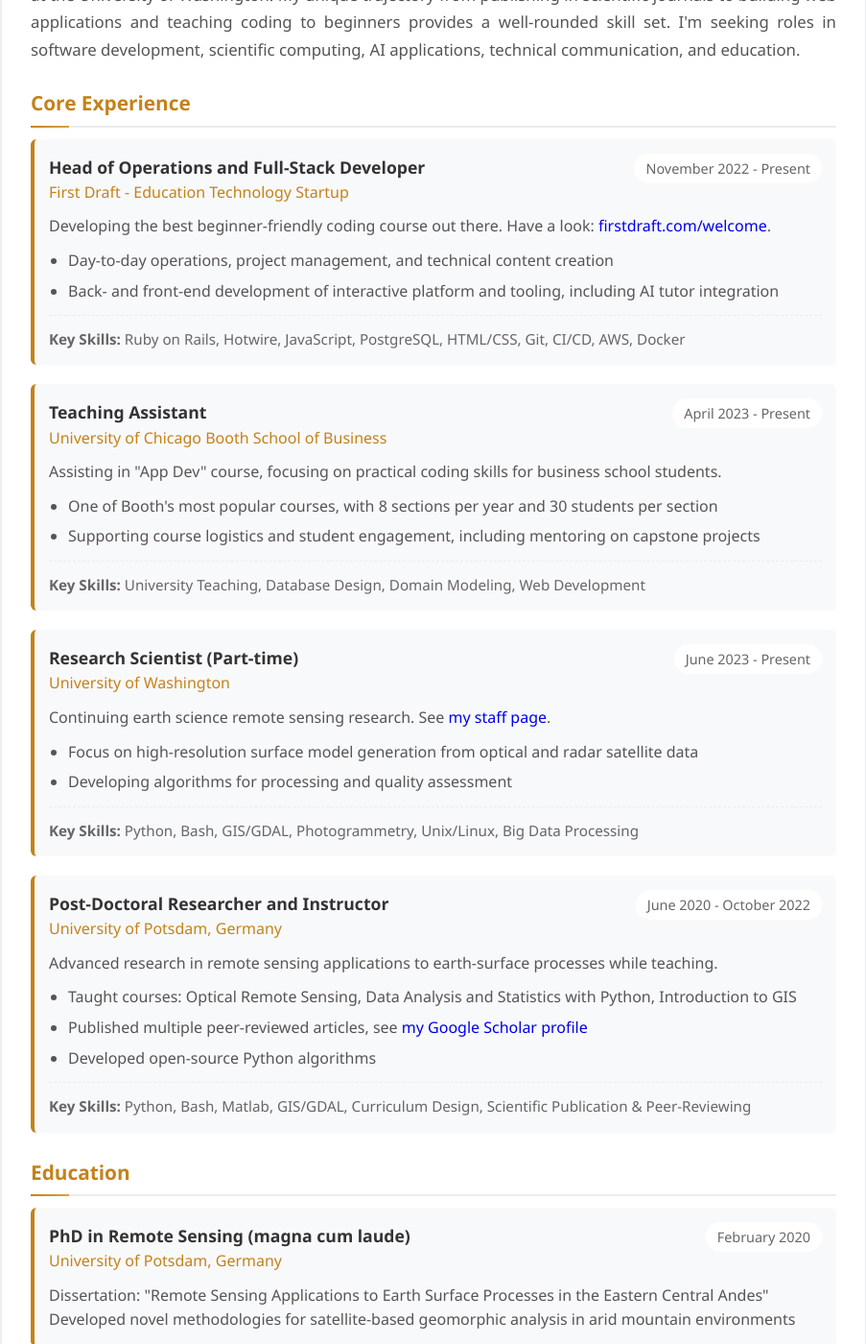
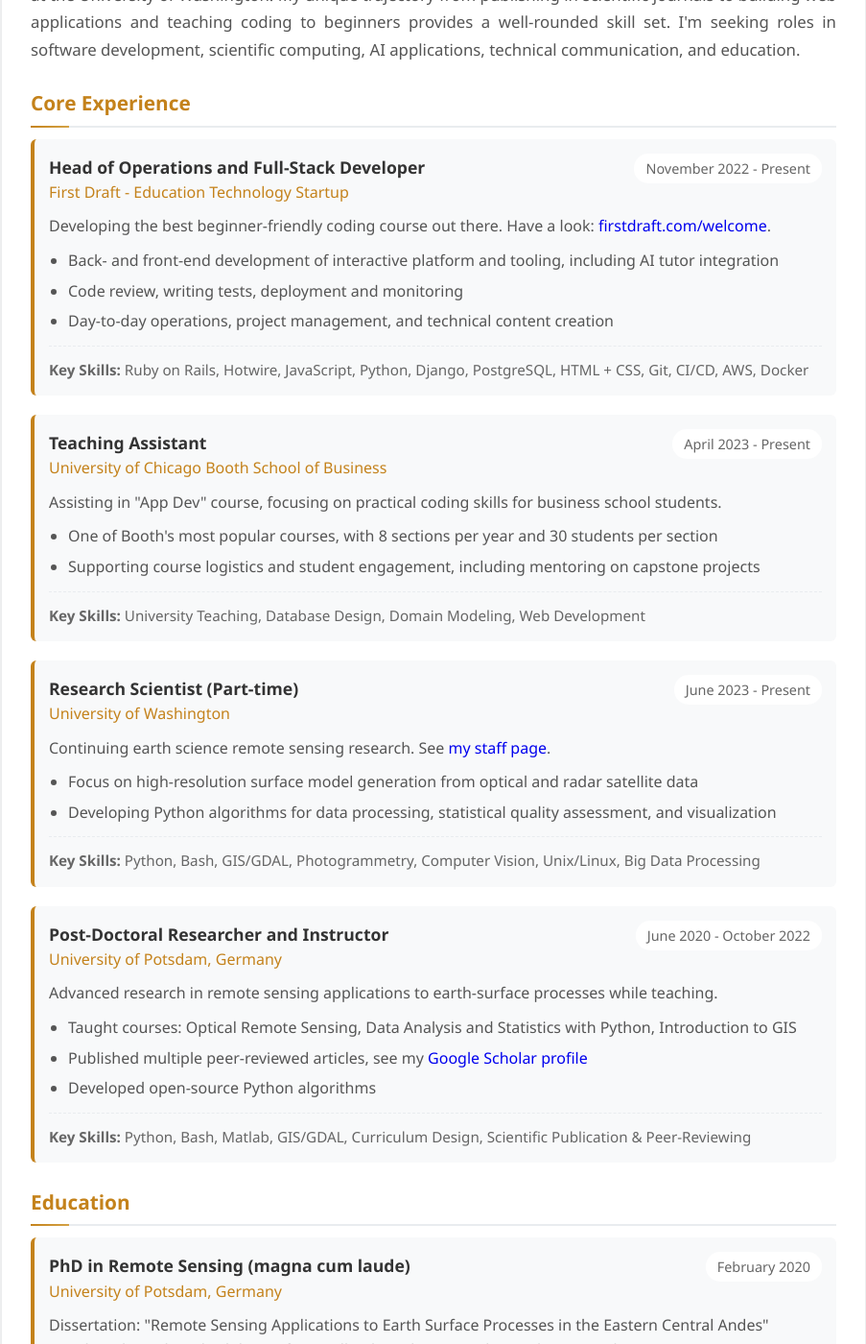
Before and after one commit to bpurinton/bpurinton.github.io, a Jekyll site: the page built from _pages/cv-current.html, in a window 1280 px wide and 1400 px high, scrolled down 387 px. Shown: the whole window at 96% size, without its empty margins (188-1091 px from the left). Built offline with Jekyll 4.4.1, drawn with Linux system fonts in a browser that asks for light colours.

Commit message:
CV tweak

```diff
--- a/_pages/cv-current.html
+++ b/_pages/cv-current.html
@@ -576,11 +576,12 @@
                     <div class="job-description">
                         Developing the best beginner-friendly coding course out there. Have a look: <a href="https://firstdraft.com/welcome" style="text-decoration: none;" target="_blank">firstdraft.com/welcome</a>.
                         <ul>
+                            <li>Back- and front-end development of interactive platform and tooling, including AI tutor integration</li>
+                            <li>Code review, writing tests, deployment and monitoring</li>
                             <li>Day-to-day operations, project management, and technical content creation</li>
-                            <li>Back- and front-end development of interactive platform and tooling, including AI tutor integration</li>
                         </ul>
                         <div class="tech-stack">
-                            <strong>Key Skills:</strong> Ruby on Rails, Hotwire, JavaScript, PostgreSQL, HTML/CSS, Git, CI/CD, AWS, Docker
+                            <strong>Key Skills:</strong> Ruby on Rails, Hotwire, JavaScript, Python, Django, PostgreSQL, HTML + CSS, Git, CI/CD, AWS, Docker
                         </div>
                     </div>
                 </div>
@@ -615,10 +616,10 @@
                         Continuing earth science remote sensing research. See <a href="https://uw-cryo.github.io/authors/ben/" style="text-decoration: none;" target="_blank">my staff page</a>.
                         <ul>
                             <li>Focus on high-resolution surface model generation from optical and radar satellite data</li>
-                            <li>Developing algorithms for processing and quality assessment</li>
+                            <li>Developing Python algorithms for data processing, statistical quality assessment, and visualization</li>
                         </ul>
                         <div class="tech-stack">
-                            <strong>Key Skills:</strong> Python, Bash, GIS/GDAL, Photogrammetry, Unix/Linux, Big Data Processing
+                            <strong>Key Skills:</strong> Python, Bash, GIS/GDAL, Photogrammetry, Computer Vision, Unix/Linux, Big Data Processing
                         </div>
                     </div>
                 </div>
@@ -634,7 +635,7 @@
                         Advanced research in remote sensing applications to earth-surface processes while teaching.
                         <ul>
                             <li>Taught courses: Optical Remote Sensing, Data Analysis and Statistics with Python, Introduction to GIS</li>
-                            <li>Published multiple peer-reviewed articles, see <a href="https://scholar.google.com/citations?hl=en&user=EacO3GQAAAAJ" style="text-decoration: none;" target="_blank">my Google Scholar profile</a></li>
+                            <li>Published multiple peer-reviewed articles, see my <a href="https://scholar.google.com/citations?hl=en&user=EacO3GQAAAAJ" style="text-decoration: none;" target="_blank">Google Scholar profile</a></li>
                             <li>Developed open-source Python algorithms</li>
                         </ul>
                         <div class="tech-stack">
```
